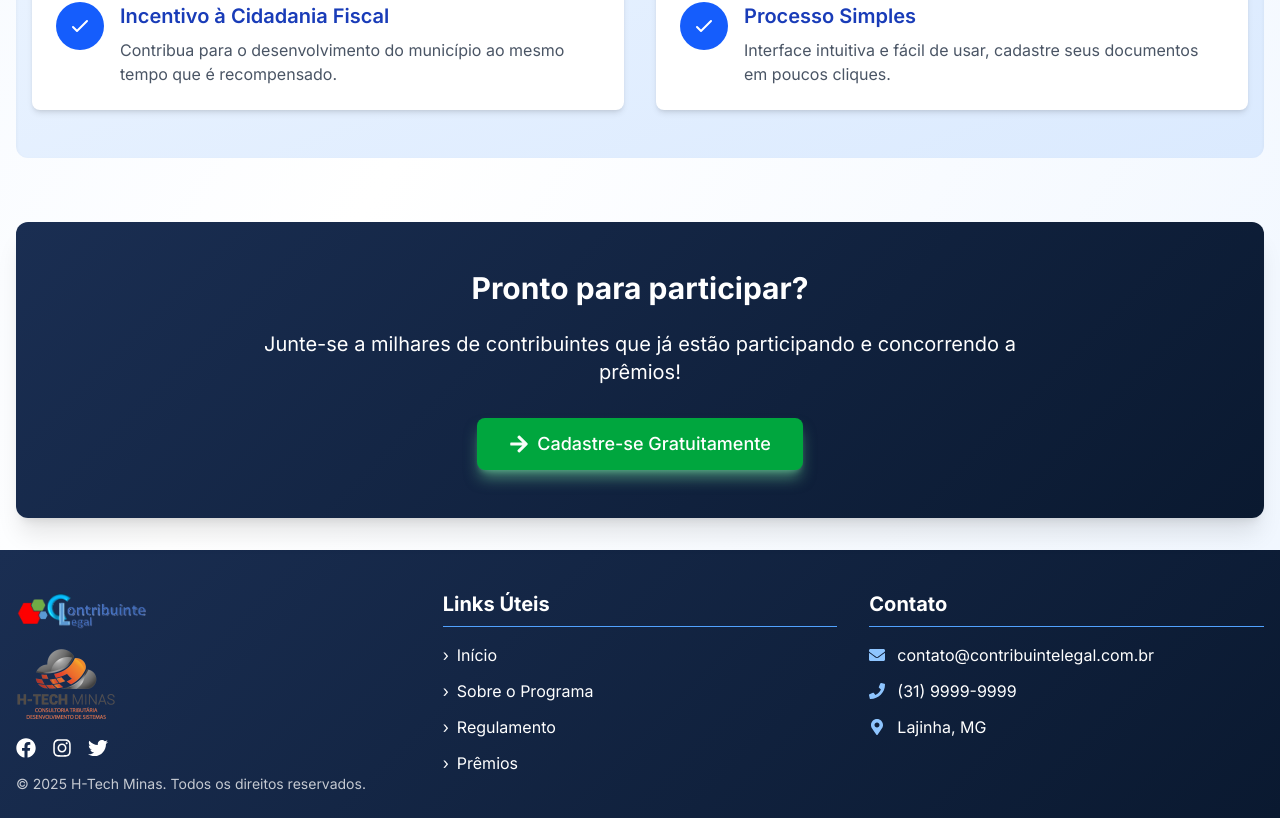
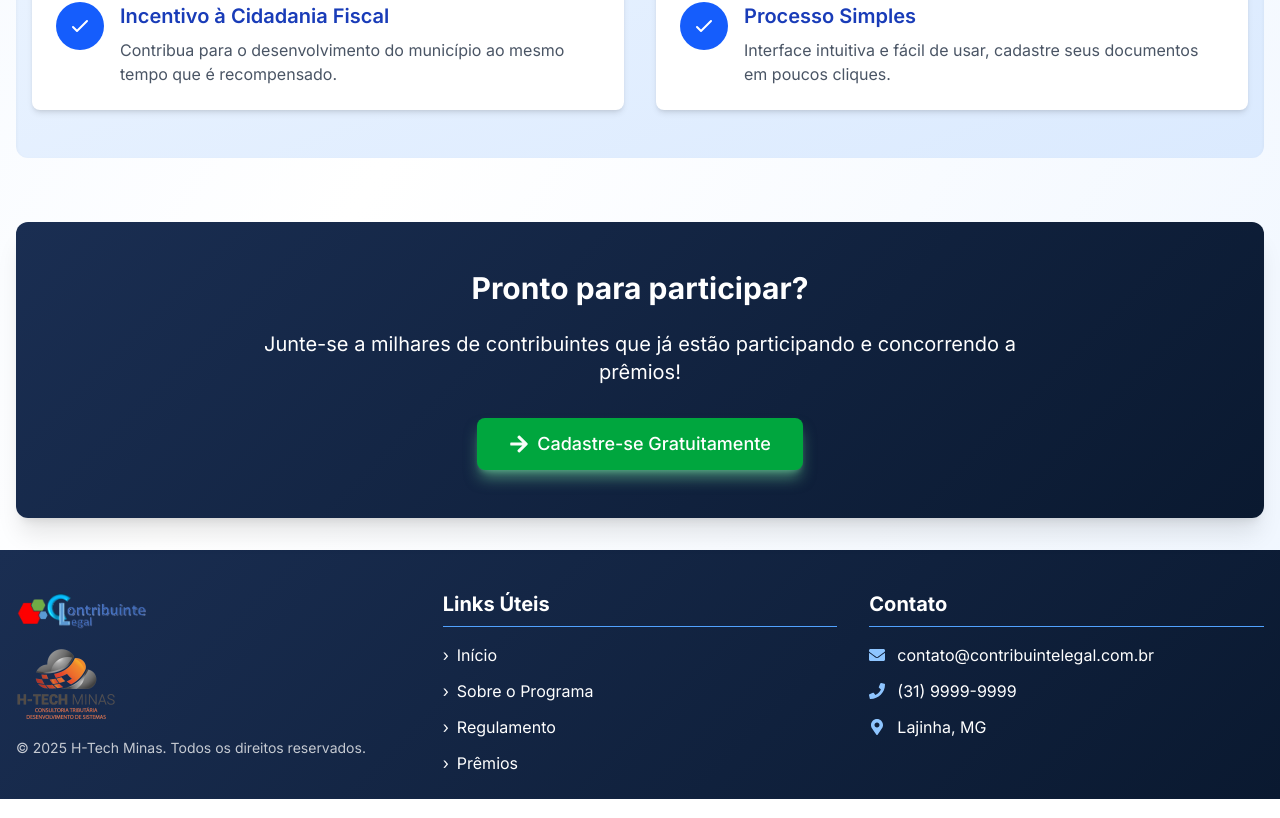
Before and after one commit to herculles-ambrosio/ContribLegal10, a Next.js app: page / in a window 1280 px wide. Shown: the part 1320-2138 px from the top of the page. Built offline with nearby package versions, Linux system fonts and the light colour scheme.

Commit message:
Removidos ícones de redes sociais do footer para torná-lo mais compacto

```diff
--- a/src/components/Footer.tsx
+++ b/src/components/Footer.tsx
@@ -1,6 +1,5 @@
 import Link from 'next/link';
-import { FaEnvelope, FaPhone, FaMapMarkerAlt, FaFacebook, FaInstagram, FaTwitter } from 'react-icons/fa';
-import { MdLocationOn } from 'react-icons/md';
+import { FaEnvelope, FaPhone, FaMapMarkerAlt } from 'react-icons/fa';
 import Image from 'next/image';
 
 export default function Footer() {
@@ -30,18 +29,7 @@ export default function Footer() {
                 style={{ objectFit: 'contain' }}
               />
             </div>
-            <div className="flex space-x-4 mt-4">
-              <a href="#" className="text-white hover:text-blue-300 transition-colors">
-                <FaFacebook className="text-xl" />
-              </a>
-              <a href="#" className="text-white hover:text-blue-300 transition-colors">
-                <FaInstagram className="text-xl" />
-              </a>
-              <a href="#" className="text-white hover:text-blue-300 transition-colors">
-                <FaTwitter className="text-xl" />
-              </a>
-            </div>
-            <p className="text-sm opacity-75 mt-4">
+            <p className="text-sm opacity-75 mt-3">
               © {currentYear} H-Tech Minas. Todos os direitos reservados.
             </p>
           </div>
```
